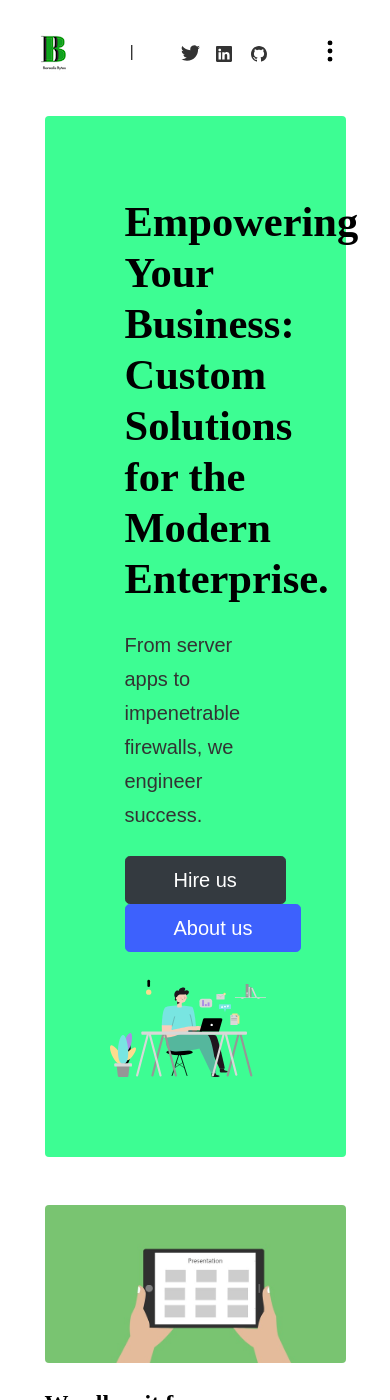
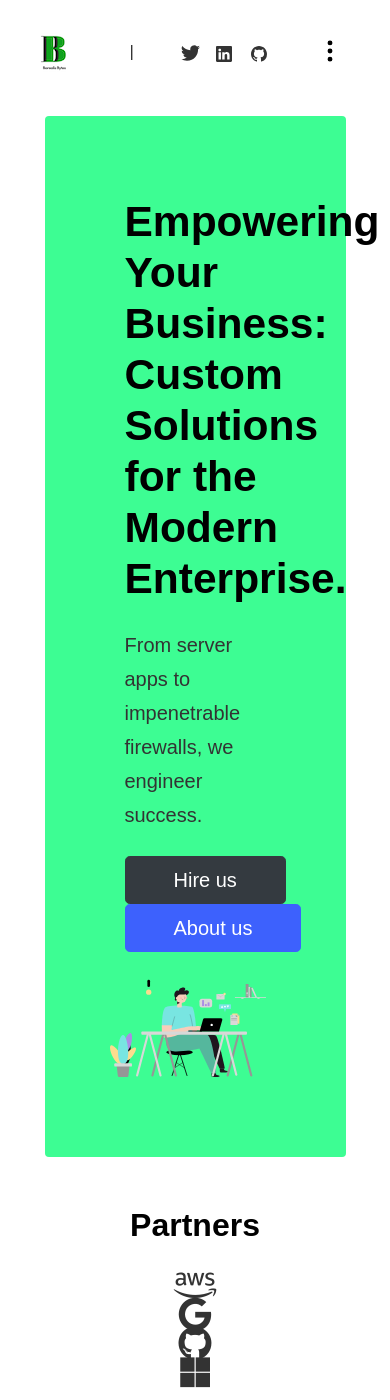
Before and after one commit to wowthemesnet/affiliates-jekyll-theme, a Jekyll site: the page built from index.html, in a window 390 px wide and 1400 px high. Built offline with Jekyll 4.4.1, drawn with Linux system fonts in a browser that asks for light colours; some web fonts are replaced; the list of posts is cut into pages by our own code; comment, search, counter and statistics services are not loaded; some of the changed text lies outside the part shown.

Commit message:
enhanced index

```diff
--- a/_includes/postbox.html
+++ b/_includes/postbox.html
@@ -5,7 +5,7 @@
         {% if post.image %} <img class="rounded mb-4" src="{{ site.baseurl }}/{{ post.image }}" alt="{{ post.title }}"> {% endif %}
     </a>
     <div class="card-block">
-        <h2 class="card-title h4 serif-font"><a href="{{ post.url | absolute_url }}">{{ post.title }}</a></h2>
+        <h2 class="card-title h4"><a href="{{ post.url | absolute_url }}">{{ post.title }}</a></h2>
         <p class="card-text text-muted">{{ post.excerpt | strip_html | truncatewords:15 }}</p>
         <div class="metafooter">
             <div class="wrapfooter small d-flex align-items-center">
--- a/_layouts/default.html
+++ b/_layouts/default.html
@@ -13,6 +13,7 @@
 
 <!-- custom CSS - Remove this if you don't use it or choose to customize the stylesheet with sass-->
 <link href="{{ site.baseurl }}/assets/css/custom.css" rel="stylesheet">
+<link href="https://cdnjs.cloudflare.com/ajax/libs/font-awesome/6.4.2/css/all.min.css" rel="stylesheet">
 <!-- custom CSS end-->
 
 {% if jekyll.environment == "production" %}
--- a/index.html
+++ b/index.html
@@ -10,7 +10,7 @@
 <div class="rounded mb-5 hero">
   <div class="row align-items-center justify-content-between">
     <div class="col-md-6">
-      <h1 class="font-weight-bold mb-4 serif-font">Empowering Your Business: Custom Solutions for the Modern Enterprise.</h1>
+      <h1 class="font-weight-bold mb-4">Empowering Your Business: Custom Solutions for the Modern Enterprise.</h1>
       <p class="lead mb-4">From server apps to impenetrable firewalls, we engineer success.</p>
       <a href="https://calendly.com/borealisbytes/30min" class="btn btn-dark text-white px-5 btn-lg">Hire us</a>
       <a href="{{site.baseurl}}/about" class="btn btn-primary text-white px-5 btn-lg">About us</a>
@@ -35,14 +35,70 @@
   </div>
 </section>
 
-<!-- Posts List with Sidebar (except featured)
-================================================== -->
 <section class="row">
-  <div class="col-sm-8">
+    <div class="col-sm-4">
+    </div>
+    <div class="col-sm-4">
+      <h2 class="font-weight-bold mb-2 text-center">Partners</h2>
+    </div>
+    <div class="col-sm-4">
+    </div>
+</section>
+
+<section class="row" style="margin-top: 20px;">
+  <div class="col-lg-3 text-center">
+    <i class="fa-brands fa-aws fa-2xl"></i>
+  </div>
+  <div class="col-lg-3 text-center">
+    <i class="fa-brands fa-google fa-2xl"></i>
+  </div>
+  <div class="col-lg-3 text-center">
+    <i class="fa-brands fa-github fa-2xl"></i>
+  </div>
+  <div class="col-lg-3 text-center">
+    <i class="fa-brands fa-microsoft fa-2xl"></i>
+  </div>
+</section>
+<div class="mt-2 col-md-12" style="padding-top: 50px;">
+
+</div>
+
+<section class="row" style="margin-top: 20px;">
+  <div class="col-lg-3 text-center">
+    <i class="fa-brands fa-digital-ocean fa-2xl"></i>
+  </div>
+  <div class="col-lg-3 text-center">
+    <i class="fa-brands fa-wordpress-simple fa-2xl"></i>
+  </div>
+  <div class="col-lg-3 text-center">
+    <i class="fa-brands fa-gitlab fa-2xl"></i>
+  </div>
+  <div class="col-lg-3 text-center">
+    <i class="fa-brands fa-shopify fa-2xl"></i>
+  </div>
+</section>
+
+<div class="mt-2 col-md-12" style="padding-top: 70px;">
+
+</div>
+
+<section class="row">
+  <div class="col-sm-4">
+  </div>
+  <div class="col-sm-4">
+    <h2 class="font-weight-bold mb-4 text-center">Blog & News</h2>
+  </div>
+  <div class="col-sm-4">
+  </div>
+</section>
+
+<div class="rounded mb-5">
+  <section class="row">
+    <div class="col-sm-12">
       <div class="row">
         {% for post in paginator.posts %}
         {% unless post.featured == true %}
-      <div class="col-md-6 mb-5">
+        <div class="col-md-4 mb-5">
           {% include postbox.html %}
         </div>
         {% endunless %}
@@ -55,7 +111,21 @@
         </span>
       </div>
     </div>
+  </section>
+</div>
+
+<div class="mt-2 col-md-12" style="padding-top: 30px;">
+
+</div>
+
+<section class="row">
   <div class="col-sm-4">
-    {% include sidebar.html %}
+  </div>
+  <div class="col-sm-4">
+    <h2 class="font-weight-bold mb-4 text-center">Testimonials</h2>
+  </div>
+  <div class="col-sm-4">
   </div>
 </section>
+<!-- Posts List with Sidebar (except featured)
+================================================== -->
```
Lines whose indentation alone changed are shown as unchanged.
